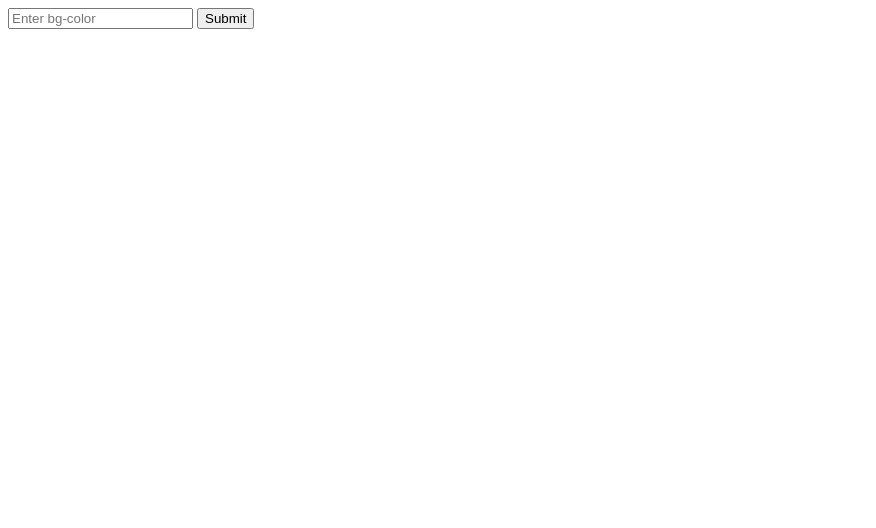
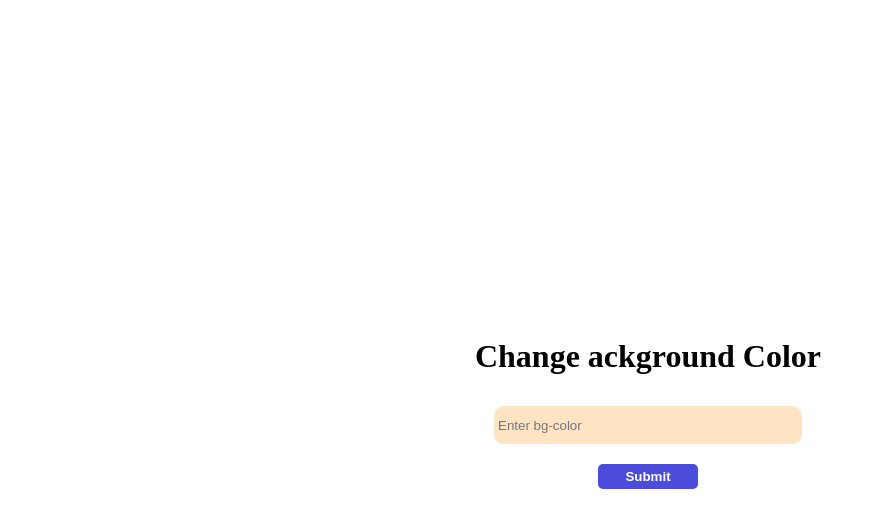
Before and after one commit to AASHA-ROMIYA/change-back-color, a plain HTML site: page index.html in a window 1280 px wide. Shown: the whole page, without its empty margins (0-876 px from the left). Drawn offline with Linux system fonts and the light colour scheme.

Commit message:
Update index.html

```diff
--- a/index.html
+++ b/index.html
@@ -4,8 +4,41 @@
     <meta charset="UTF-8">
     <meta name="viewport" content="width=device-width, initial-scale=1.0">
     <title>Background</title>
+     <style>
+        body{
+            width:100vw;
+            height:100vh;
+          display: flex;
+          align-items: center;
+          justify-content: center;
+          flex-direction: column;
+        }
+        button{
+            border: none;
+            outline: none;
+            width:100px;
+            height:25px;
+            background-color: rgb(76, 76, 219);
+            border-radius: 5px;
+            margin: 10px;
+            text-align: center;
+            color:white;
+            font-weight: bold;
+        }
+        input{
+            border: none;
+            outline: none;
+            background-color: bisque;
+            margin: 10px;
+            width:300px;
+            height:30px;
+            border-radius: 10px;
+            padding: 4px;
+        }
+    </style>
 </head>
 <body>
+     <h1>Change ackground Color</h1>
     <input type="text" name="" id="color" placeholder="Enter bg-color">
     <button type="button">Submit</button>
 <!-------------------------------------SCRIPT------------------------------------- -->
```
